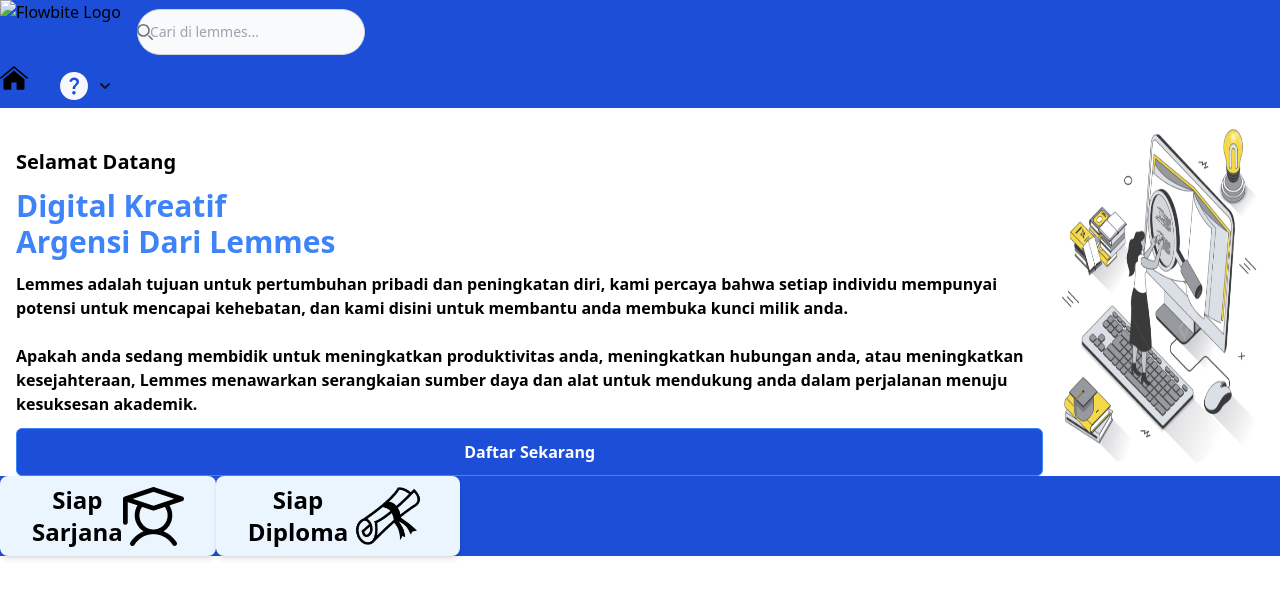
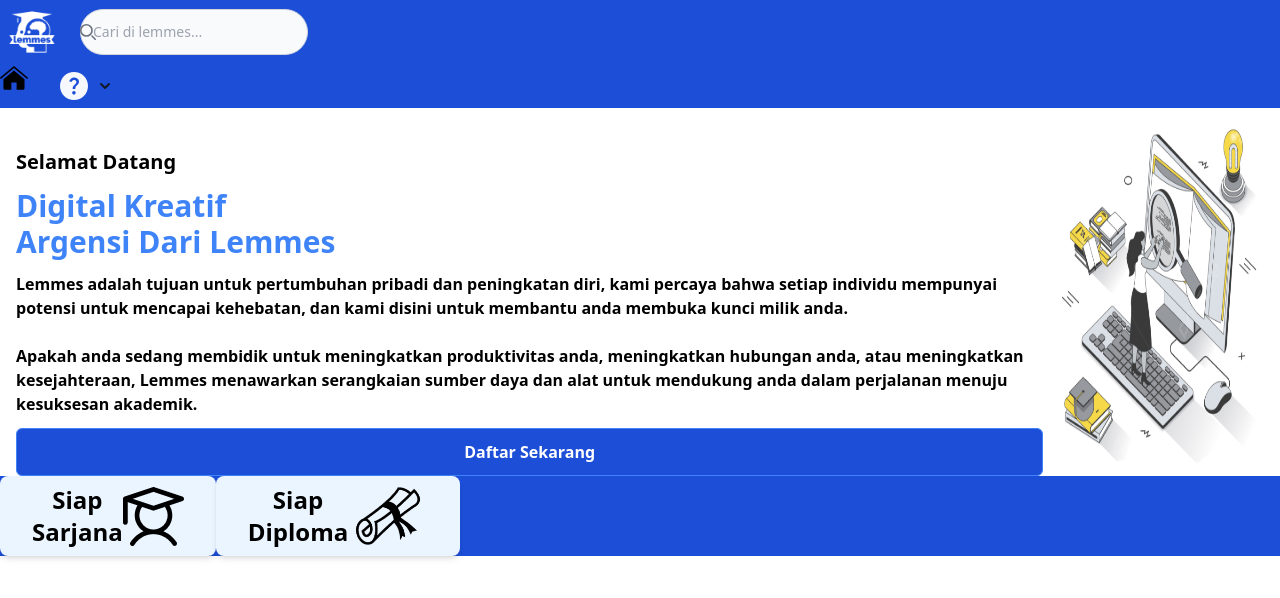
Before and after one commit to Admsrzky/UI_skd, a website: page index.html in a window 1280 px wide. Drawn offline with nearby package versions, Linux system fonts and the light colour scheme.

Commit message:
new fitur

```diff
--- a/index.html
+++ b/index.html
@@ -44,7 +44,7 @@
           <div class="max-w-screen-xl flex flex-wrap items-center justify-between mx-auto">
             <div class="flex items-center rtl:space-x-reverse">
               <a href="" class="">
-                <img src="./assets/img/lemmes-r.png" class="md:w-20 md:h-20 w-16 h-16 mr-4 md:-ml-6" alt="Flowbite Logo" />
+                <img src="./assets/img/logo.png" class="md:w-20 md:h-20 w-16 h-16 mr-4 md:-ml-6" alt="Flowbite Logo" />
               </a>
               <div class="relative hidden md:block">
                 <div class="absolute inset-y-0 start-0 flex items-center ps-3 pointer-events-none">
```
Also changed, not shown: assets/img/logo.png (added).
